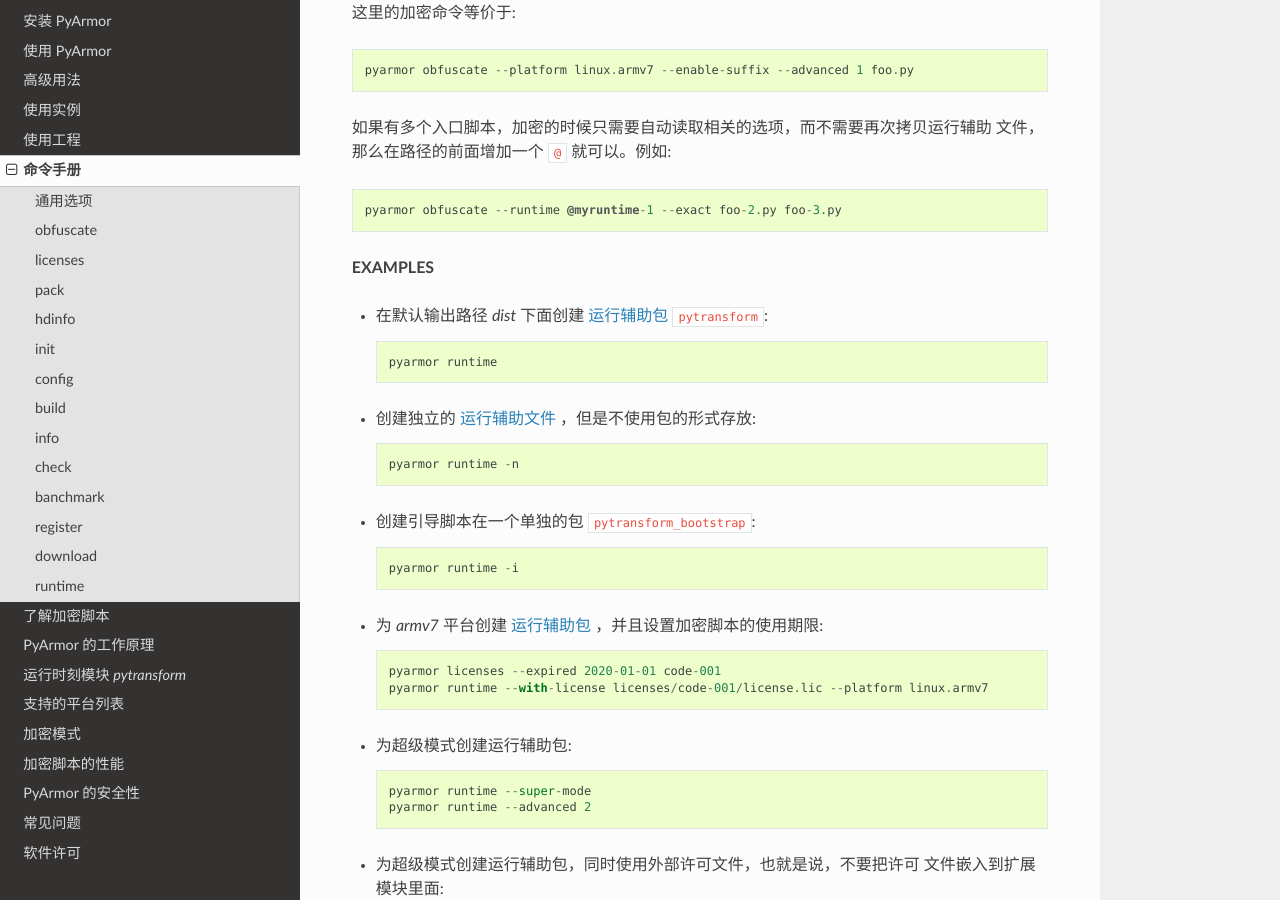
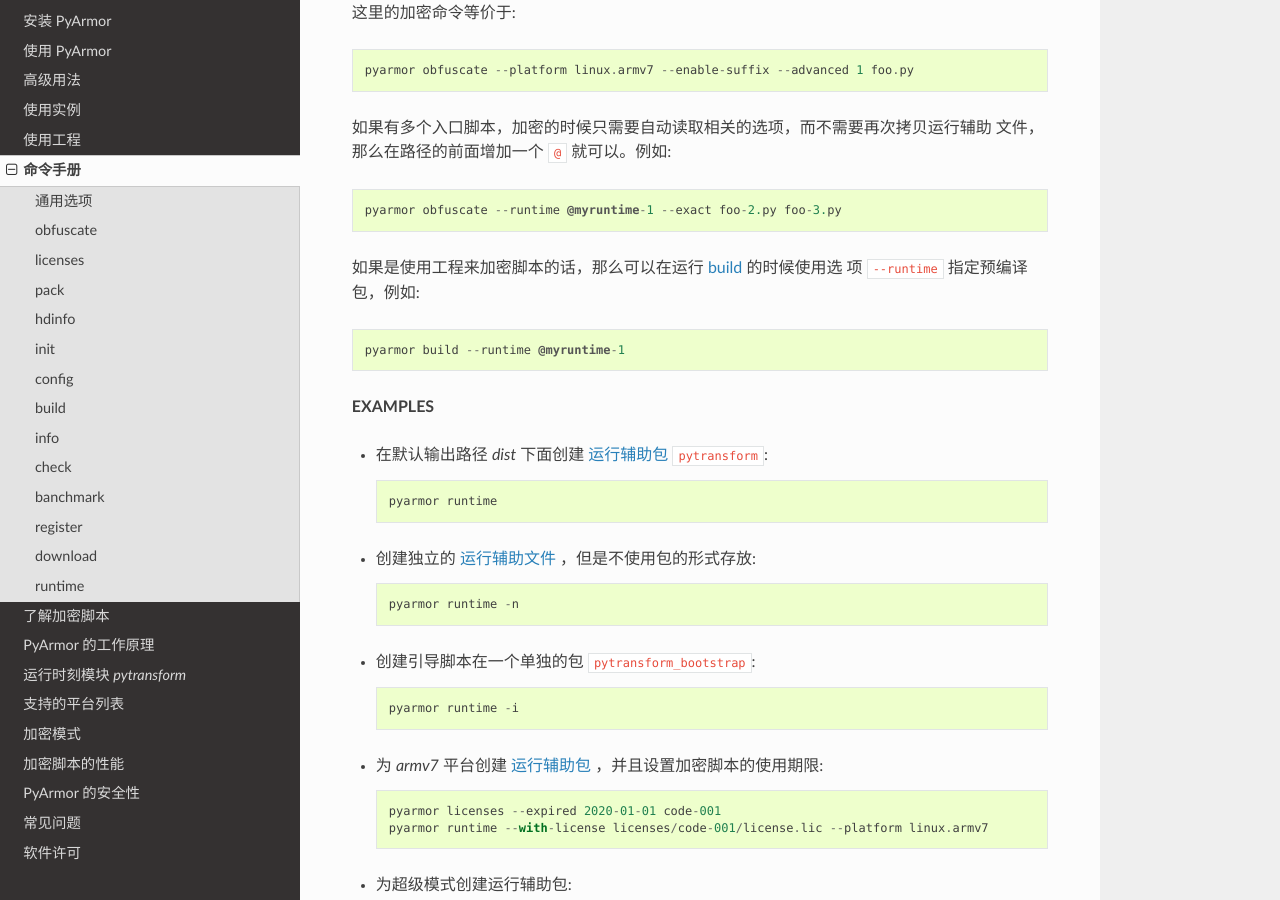
Before and after one commit to dashingsoft/pyarmor-docs-zh, a Sphinx documentation site: the page built from docs/man.rst, in a window 1280 px wide and 900 px high, scrolled down 29065 px. Built offline with Sphinx 7.4.7 and the Read the Docs theme 2.0.0, drawn with Linux system fonts in a browser that asks for light colours.

Commit message:
Add note for runtime command

```diff
--- a/docs/man.rst
+++ b/docs/man.rst
@@ -1065,6 +1065,11 @@
 
     pyarmor obfuscate --runtime @myruntime-1 --exact foo-2.py foo-3.py
 
+如果是使用工程来加密脚本的话，那么可以在运行 :ref:`build` 的时候使用选
+项 ``--runtime`` 指定预编译包，例如::
+
+    pyarmor build --runtime @myruntime-1
+
 **EXAMPLES**
 
 * 在默认输出路径 `dist` 下面创建 :ref:`运行辅助包` ``pytransform``::
```
